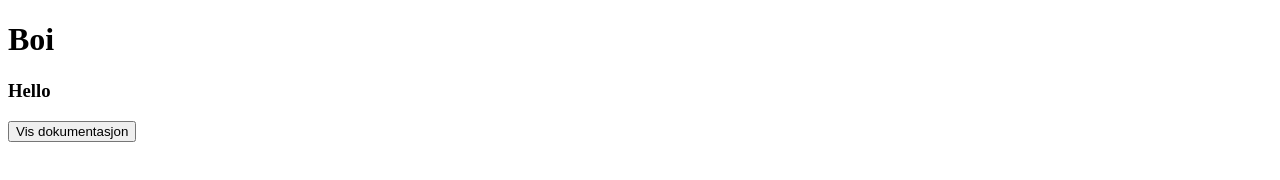
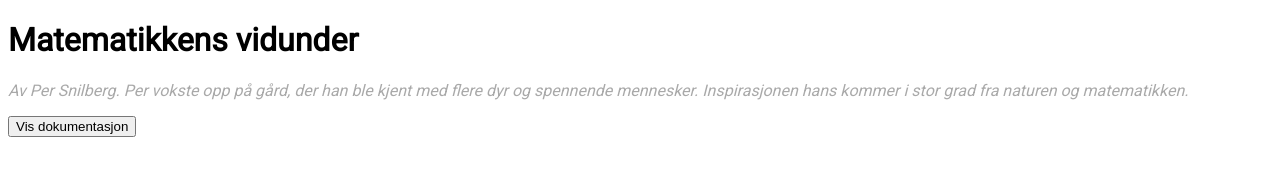
Before and after one commit to mariussd/webutvikling1, a plain HTML site: page index.html in a window 1280 px wide. Drawn offline with Linux system fonts and the light colour scheme.

Commit message:
add title and description + css file

```diff
--- a/index.html
+++ b/index.html
@@ -5,18 +5,25 @@
     <meta charset="UTF-8">
     <meta name="viewport" content="width=device-width, initial-scale=1.0">
     <meta http-equiv="X-UA-Compatible" content="ie=edge">
+    <link href="https://fonts.googleapis.com/css?family=Roboto" rel="stylesheet">
+    <link type="text/css" href="main.css" rel="stylesheet" />
     <title>Document</title>
 </head>
 
 <body>
     <div>
-        <h1 id="mainHeader">Boi</h1>
-        <h3>Hello</h3>
+        <h1 id="mainHeader">Matematikkens vidunder</h1>
+        <p class="description">
+            Av Per Snilberg. Per vokste opp på gård, der han ble kjent med flere dyr og spennende mennesker. Inspirasjonen hans kommer
+            i stor grad fra naturen og matematikken.
+        </p>
     </div>
     <div>
         <button id="showDoc">Vis dokumentasjon</button>
     </div>
     <script src="main.js"></script>
+
+
 </body>
 
 </html>
--- a/main.css
+++ b/main.css
@@ -0,0 +1,9 @@
+html {
+    font-family: "Roboto", sans-serif;
+}
+
+.description {
+    font-style: italic;
+    font-weight: lighter;
+    color: darkgray;
+}
```
